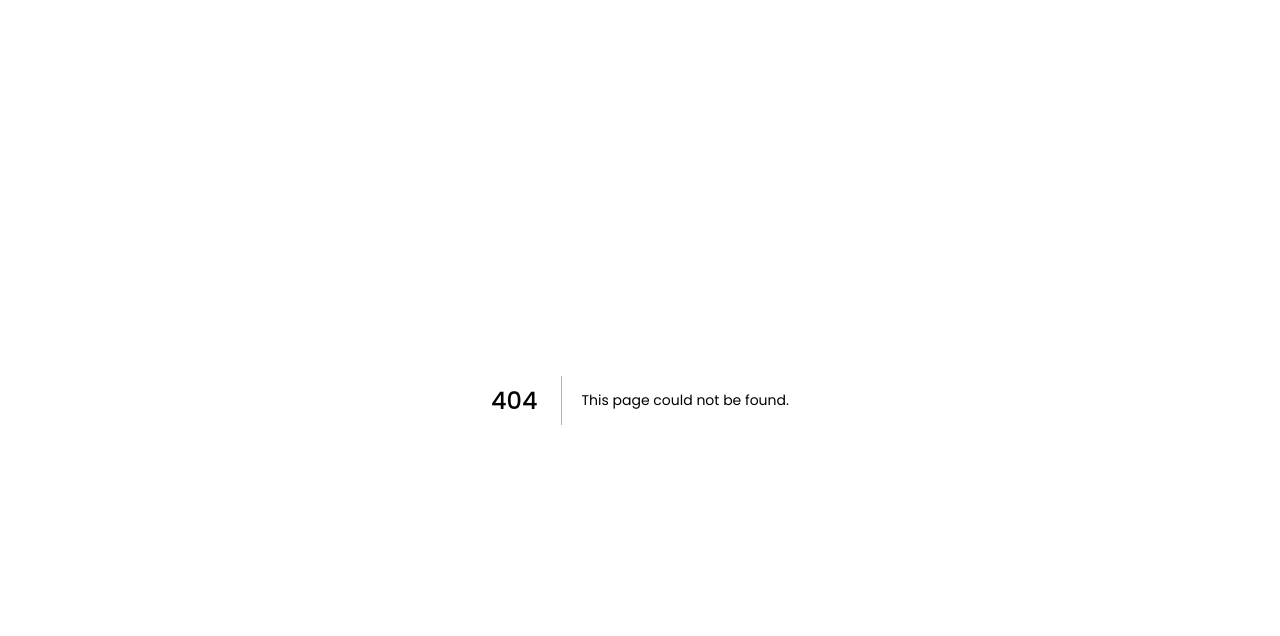
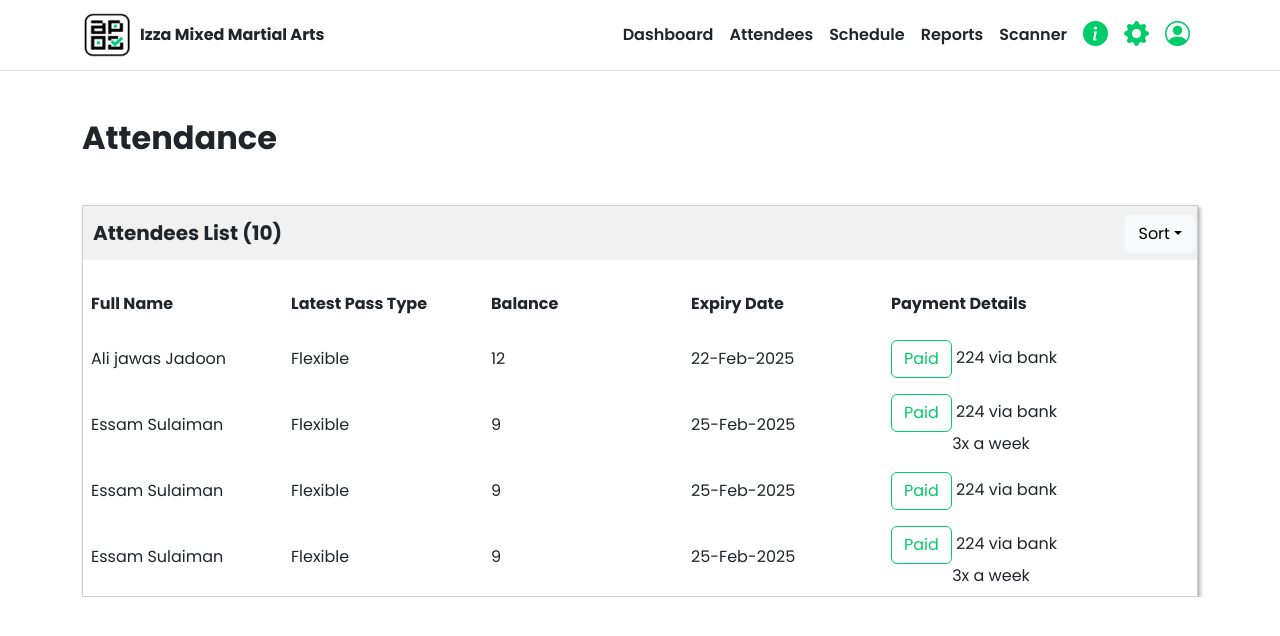
Before and after one commit to MeWeBe-com/facelogin-dashboard, a Next.js app: page /main/attendance in a window 1280 px wide. Before the commit this address had no page. Shown: the top 636 px of the page. Built offline with nearby package versions, Linux system fonts and the light colour scheme.

Commit message:
attendance page UI, Create user page UI, login and forgot ui updates

```diff
--- a/src/app/auth/forgotpassword/page.tsx
+++ b/src/app/auth/forgotpassword/page.tsx
@@ -17,7 +17,7 @@ const ForgotPassword = () => {
                 </div>
 
                 {/* Login Card */}
-                <div className="p-4" style={{ width: "450px" }}>
+                <div className="p-4" style={{ width: "450px", maxWidth: '90%', margin: '0 auto' }}>
                     <div className="text-center mb-3" style={{ fontSize: 27, fontWeight: 400 }}>
                         Forgot Password
                     </div>
--- a/src/app/auth/login/page.tsx
+++ b/src/app/auth/login/page.tsx
@@ -17,7 +17,7 @@ const Login = () => {
                 </div>
 
                 {/* Login Card */}
-                <div className="p-4" style={{ width: "450px" }}>
+                <div className="p-4" style={{ width: "450px", maxWidth: '90%', margin: '0 auto' }}>
                     <div className="text-center mb-3" style={{ fontSize: 27, fontWeight: 400 }}>Log In for Attendance Pass</div>
 
                     <div className="mb-3">
--- /dev/null
+++ b/src/app/main/attendance/attendance.module.css
@@ -0,0 +1,27 @@
+.box {
+    overflow: hidden;
+    border: 1px solid rgba(209, 205, 205, 1);
+    box-shadow: rgb(170, 170, 170) 2px 2px 4px 0px;
+}
+
+.boxHead {
+    font-size: 20px;
+    font-weight: 700;
+    line-height: 1.4;
+    padding: 2px 2px 2px 10px;
+    background-color: #f1f1f1;
+    line-height: 50px;
+}
+
+.listMainBox {
+    overflow-x: scroll;
+}
+
+.headBox div {
+    min-width: 200px;
+}
+
+.btnOutline {
+    color: var(--primary);
+    border: 1px solid var(--primary);
+}
--- /dev/null
+++ b/src/app/main/attendance/page.tsx
@@ -0,0 +1,159 @@
+"use client";
+import { useEffect } from 'react';
+import styles from './attendance.module.css';
+
+export default function Attendance() {
+    return (
+        <>
+            <div className="container mt-5">
+                <h2 className="fw-bold">Attendance</h2>
+            </div>
+
+            <div className={`container mt-5`}>
+
+                <div className={`${styles.box}`}>
+                    <div className={`fw-bold ${styles.boxHead} d-flex align-items-center justify-content-between`}>
+                        <div>
+                            Attendees List (10)
+                        </div>
+
+                        <div>
+                            <div className="dropdown">
+                                <button className="btn btn-light dropdown-toggle" type="button" data-bs-toggle="dropdown" aria-expanded="false">
+                                    Sort
+                                </button>
+                                <ul className="dropdown-menu">
+                                    <li><a className="dropdown-item" href="#">Date</a></li>
+                                    <li><a className="dropdown-item" href="#">Name</a></li>
+                                </ul>
+                            </div>
+                        </div>
+                    </div>
+
+                    <div className={`p-2 mt-4 ${styles.listMainBox}`}>
+
+                        <div className={`fw-bold mb-4 d-flex align-items-center ${styles.headBox}`}>
+                            <div>
+                                Full Name
+                            </div>
+                            <div>
+                                Latest Pass Type
+                            </div>
+
+                            <div>
+                                Balance
+                            </div>
+
+                            <div>
+                                Expiry Date
+                            </div>
+
+                            <div>
+                                Payment Details
+                            </div>
+                        </div>
+
+                        <div className={`mb-3 d-flex align-items-center ${styles.headBox}`}>
+                            <div>
+                                Ali jawas Jadoon
+                            </div>
+
+                            <div>
+                                Flexible
+                            </div>
+
+                            <div>
+                                12
+                            </div>
+
+                            <div>
+                                22-Feb-2025
+                            </div>
+
+                            <div>
+                                <button className={`btn ${styles.btnOutline}`}>Paid</button> 224 via bank
+                            </div>
+                        </div>
+
+                        <div className={`mb-3 d-flex align-items-center ${styles.headBox}`}>
+                            <div>
+                                Essam Sulaiman
+                            </div>
+
+                            <div>
+                                Flexible
+                            </div>
+
+                            <div>
+                                9
+                            </div>
+
+                            <div>
+                                25-Feb-2025
+                            </div>
+
+                            <div>
+                                <button className={`btn ${styles.btnOutline}`}>Paid</button> 224 via bank
+
+                                <div className='text-center'>
+                                    3x a week
+                                </div>
+                            </div>
+                        </div>
+
+                        <div className={`mb-3 d-flex align-items-center ${styles.headBox}`}>
+                            <div>
+                                Essam Sulaiman
+                            </div>
+
+                            <div>
+                                Flexible
+                            </div>
+
+                            <div>
+                                9
+                            </div>
+
+                            <div>
+                                25-Feb-2025
+                            </div>
+
+                            <div>
+                                <button className={`btn ${styles.btnOutline}`}>Paid</button> 224 via bank
+                            </div>
+                        </div>
+
+                        <div className={`mb-23 d-flex align-items-center ${styles.headBox}`}>
+                            <div>
+                                Essam Sulaiman
+                            </div>
+
+                            <div>
+                                Flexible
+                            </div>
+
+                            <div>
+                                9
+                            </div>
+
+                            <div>
+                                25-Feb-2025
+                            </div>
+
+                            <div>
+                                <button className={`btn ${styles.btnOutline}`}>Paid</button> 224 via bank
+
+                                <div className='text-center'>
+                                    3x a week
+                                </div>
+                            </div>
+                        </div>
+
+                    </div>
+                </div>
+
+
+            </div>
+        </>
+    )
+}
--- a/src/components/header/Header.tsx
+++ b/src/components/header/Header.tsx
@@ -33,10 +33,10 @@ const Header = () => {
                 <div className="collapse navbar-collapse justify-content-end" id="navbarNav">
                     <ul className="navbar-nav ms-auto align-items-center">
                         <li className="nav-item">
-                            <Link className="nav-link fw-semibold text-dark" href="#">Dashboard</Link>
+                            <Link className="nav-link fw-semibold text-dark" href="/main/dashboard">Dashboard</Link>
                         </li>
                         <li className="nav-item">
-                            <Link className="nav-link fw-semibold text-dark" href="#">Attendees</Link>
+                            <Link className="nav-link fw-semibold text-dark" href="/main/attendance">Attendees</Link>
                         </li>
                         <li className="nav-item">
                             <Link className="nav-link fw-semibold text-dark" href="#">Schedule</Link>
```
Also changed, not shown: src/app/main/attendance/createattendee/createattendee.module.css (added, +26 -0 lines), src/app/main/attendance/createattendee/page.tsx (added, +81 -0 lines).
